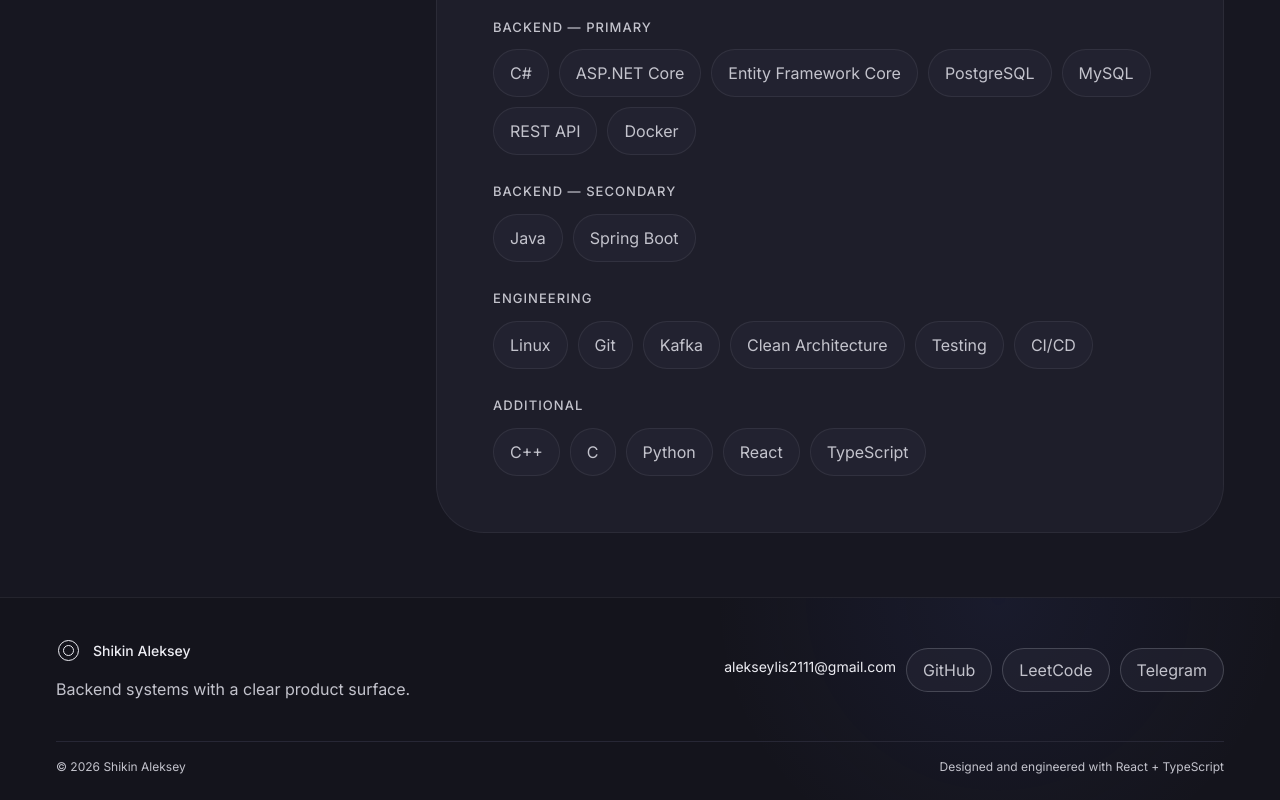
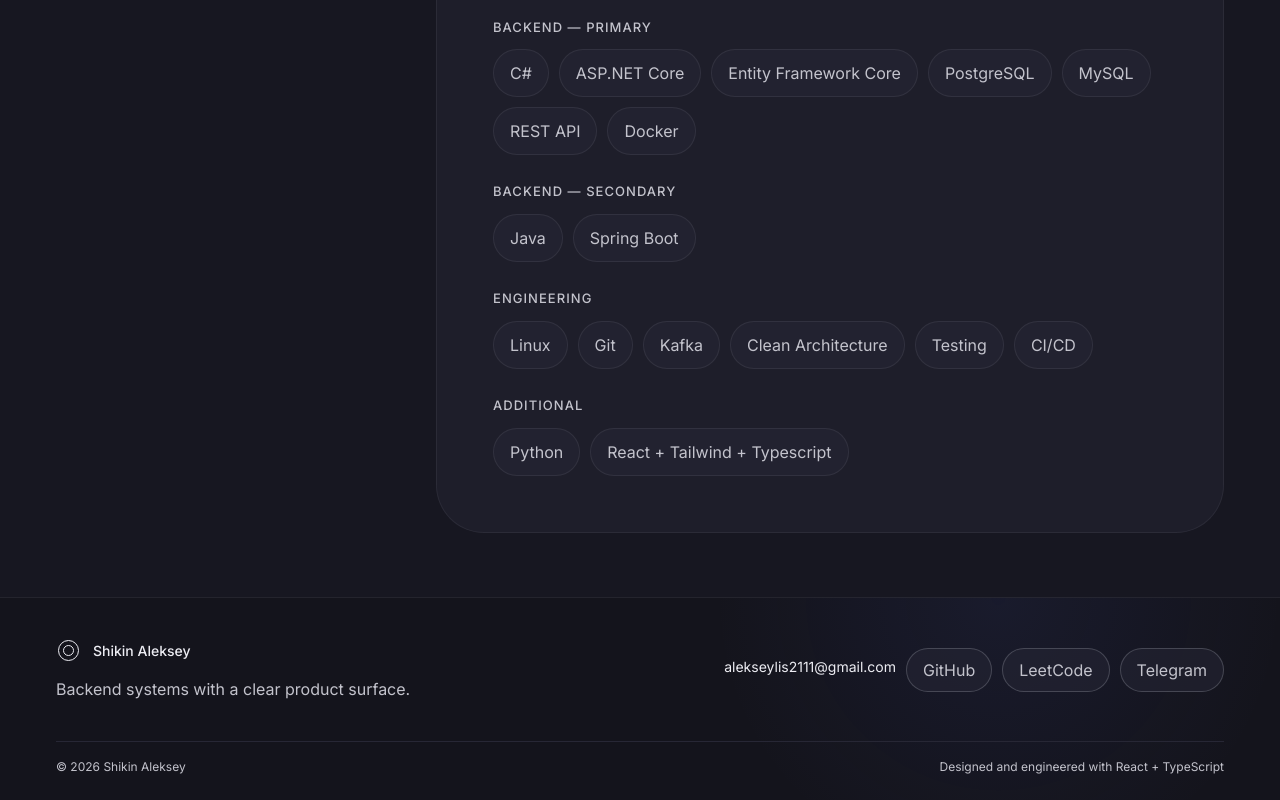
Before and after one commit to Fozu7916/My-site-portfolio, a React (Vite) app: page /about in a window 1280 px wide. Shown: the part 1549-2349 px from the top of the page. Built offline with nearby package versions, Linux system fonts and the light colour scheme.

Commit message:
Update profile.ts

```diff
--- a/src/shared/data/profile.ts
+++ b/src/shared/data/profile.ts
@@ -43,11 +43,8 @@ export const skills = [
   {
     category: 'Additional',
     items: [
-      'C++',
-      'C',
       'Python',
-      'React',
-      'TypeScript',
+      'React + Tailwind + Typescript',
     ],
   },
 ];
```
